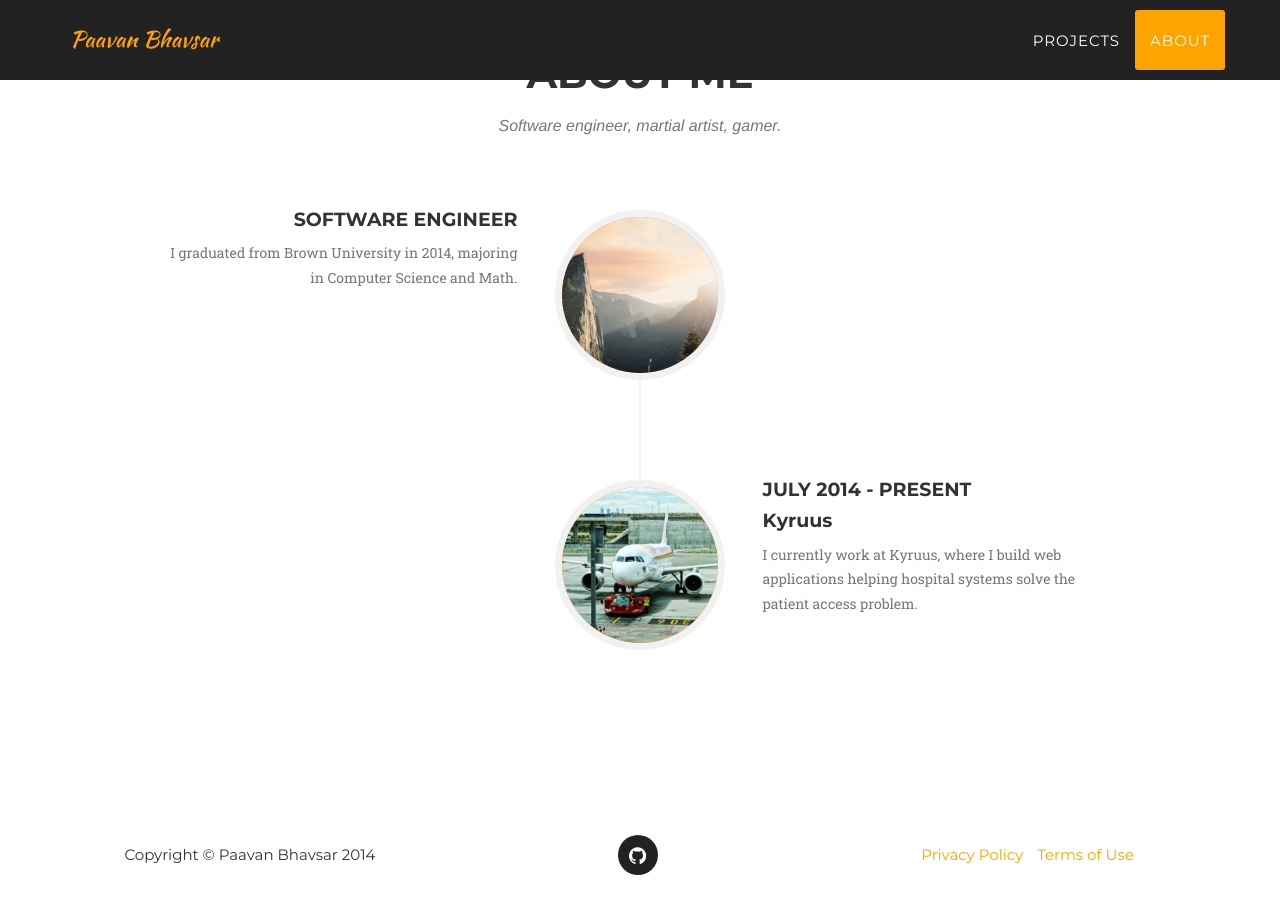
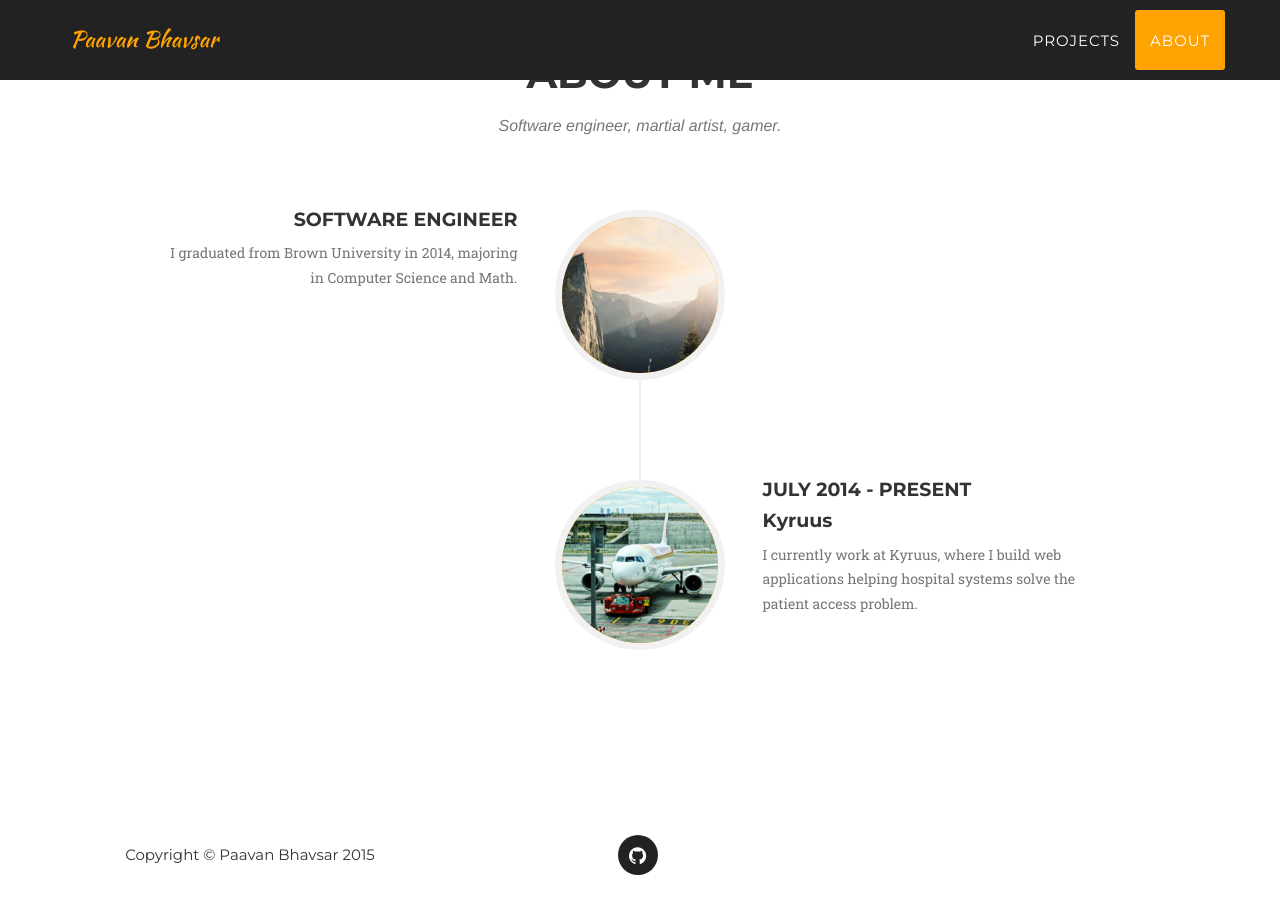
Before and after one commit to paavanb/pbhavsar.github.io, a Jekyll site: the page built from index.html, in a window 1280 px wide and 900 px high, scrolled down 1695 px. Built offline with Jekyll 4.4.1, drawn with Linux system fonts in a browser that asks for light colours; some web fonts are replaced.

Commit message:
Removed privacy policy and terms of use links

```diff
--- a/_includes/footer.html
+++ b/_includes/footer.html
@@ -2,7 +2,7 @@
         <div class="container">
             <div class="row">
                 <div class="col-md-4">
-                    <span class="copyright">Copyright &copy; {{ site.title }} 2014</span>
+                    <span class="copyright">Copyright &copy; {{ site.title }} 2015</span>
                 </div>
                 <div class="col-md-4">
                     <ul class="list-inline social-buttons">
@@ -12,14 +12,6 @@
                         {% endfor %}
                     </ul>
                 </div>
-                <div class="col-md-4">
-                    <ul class="list-inline quicklinks">
-                        <li><a href="#">Privacy Policy</a>
-                        </li>
-                        <li><a href="#">Terms of Use</a>
-                        </li>
-                    </ul>
-                </div>
             </div>
         </div>
     </footer>
```
